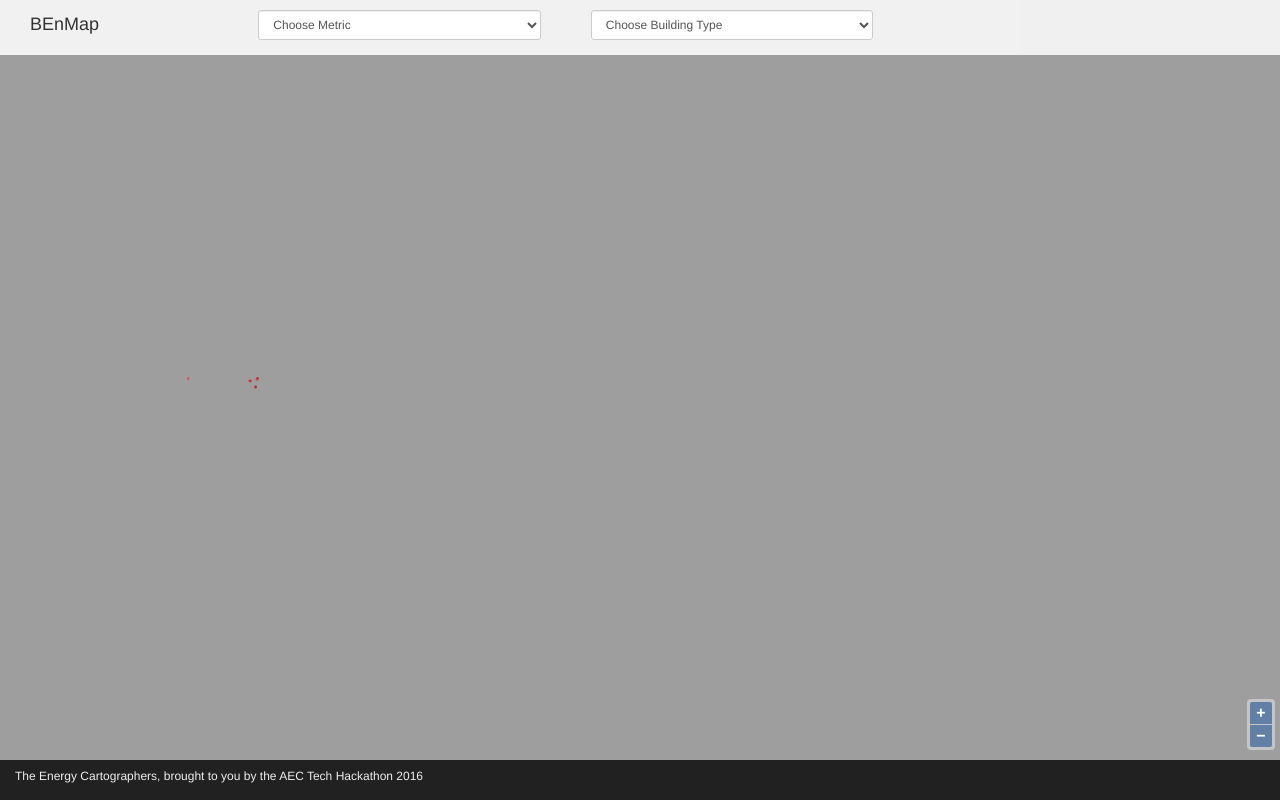
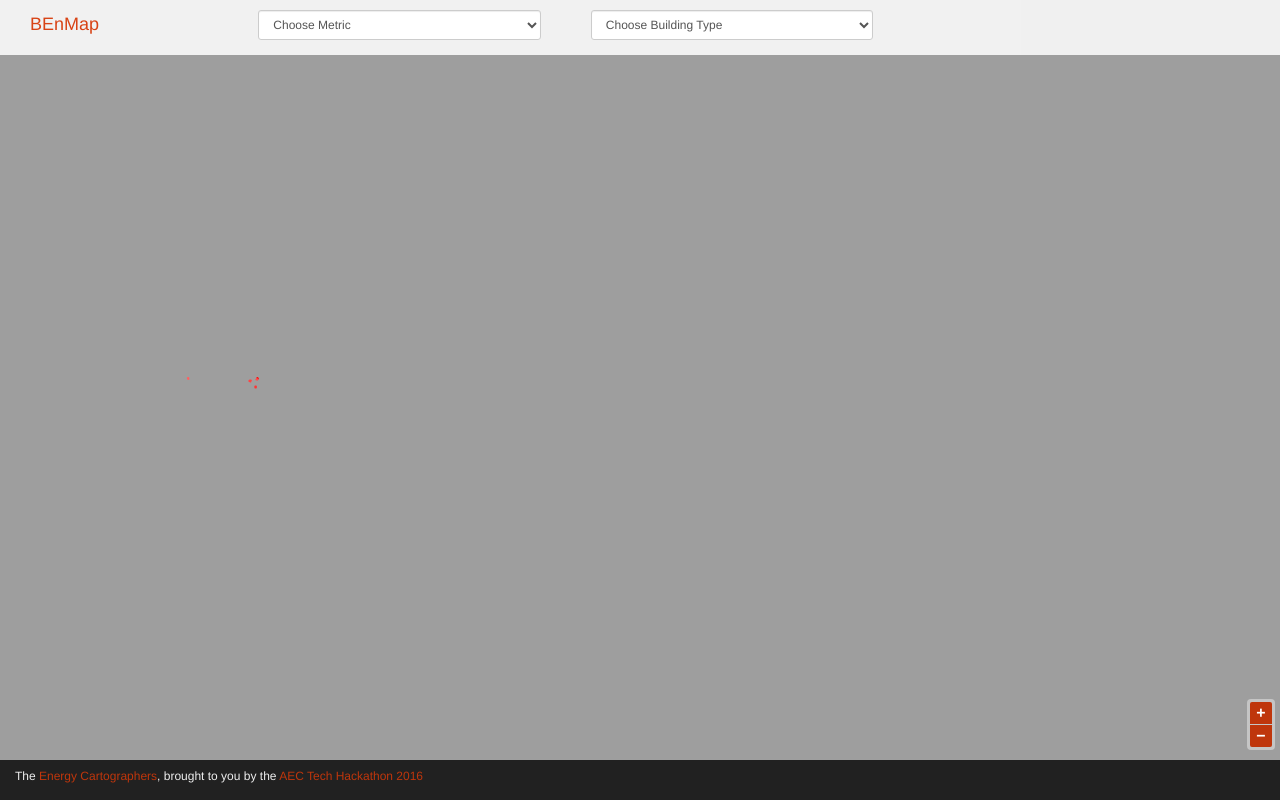
Before and after one commit to ladybug-tools/benmap, a website: page browser/index.html in a window 1280 px wide. Drawn offline with Linux system fonts and the light colour scheme.

Commit message:
colors, need to scale the colors properly

```diff
--- a/browser/css/style.css
+++ b/browser/css/style.css
@@ -1,6 +1,15 @@
 /*UTIL CLASSES*/
+
 a {
     text-decoration: none !important;
+}
+
+a.brand {
+    color: rgba(216, 67, 21, 1);
+}
+
+a.footer {
+    color: rgba(191, 54, 12, 1);
 }
 
 .bg-black {
@@ -8,14 +17,16 @@ a {
 }
 
 .bg-translucent {
-    background: rgba(255,255,255,0.85);
+    background: rgba(255, 255, 255, 0.85);
 }
 
 .brand {
     color: #EEEEEE;
 }
 
+
 /*LAYOUTS*/
+
 .fixed-nav {
     padding-top: 50px;
 }
@@ -41,7 +52,9 @@ a {
     min-height: 40px;
 }
 
+
 /*MAPS*/
+
 #map {
     min-height: 500px;
     height: 100%;
@@ -55,7 +68,21 @@ a {
     right: 5px;
 }
 
+.ol-control button,
+.ol-control button:visited,
+.ol-control button:focus
+ {
+    background: rgba(191, 54, 12, 1);
+}
+
+
+.ol-control button:active,
+.ol-control button:hover {
+    background: rgba(255,138,101 ,1);
+}
+
 /*CUSTOM STYLING*/
+
 .tile-rect {
     float: left;
     min-width: 100px;
@@ -66,6 +93,7 @@ a {
     /*border: 1px solid gray;*/
     /*box-shadow: 1px 2px 1px 1px gray;*/
 }
+
 .tile-rect h4 {
     margin-top: 5px;
 }
--- a/browser/index.html
+++ b/browser/index.html
@@ -42,7 +42,7 @@
         <div class="row">
             <div class="col-xs-12 bg-translucent">
                 <div class="col-xs-2 tile-rect">
-                    <h4>BEnMap</h4>
+                    <h4><a class="brand" href="/">BEnMap</a></h4>
                 </div>
                 <div class="col-xs-3 tile-rect">
                     <select id="metric" class="form-control input-sm" onchange="trackMetric(this)">
@@ -64,7 +64,7 @@
         <div class="container-fluid">
             <div class="row">
                 <div class="col-xs-12">
-                    <h6 class="brand">The Energy Cartographers, brought to you by the AEC Tech Hackathon 2016</h6>
+                    <h6 class="brand">The <a class="footer" href="https://github.com/chriswmackey/BEnMap">Energy Cartographers</a>, brought to you by the <a class="footer" href="http://core.thorntontomasetti.com/event/aec-technology-symposium-and-hackathon-2016/">AEC Tech Hackathon 2016</a></h6>
                 </div>
             </div>
         </div>
--- a/browser/js/main.js
+++ b/browser/js/main.js
@@ -9,19 +9,22 @@ function getFilter(filter) {
 };
 
 function setStyles(feature) {
-    console.log(feature.getProperties());
-    var scale = chroma.scale(['rgba(250,250,250 ,1)', 'rgba(183,28,28 ,1)']).domain([0, 30]);
+    // console.log(feature);
+    var scale = chroma.scale(['white', 'red']).domain([0, 35]);
 
-    var value = feature.getProperties().PART_HEIGH;
+    var value = feature.properties["PART_HEIGH"];
 
     var color = scale(value).rgb();
-    var alpha = scale(value).alpha();
+    console.log(value, color);
+    // var alpha = scale(value).alpha();
 
     var rgba = "rgba(" + color[0] + "," + color[1] + "," + color[2];
-    var rgbaStroke = rgba + ", 1)"
-    var rgbaFill = rgba + ", 0.8)"
-    console.log(rgba, rgbaStroke, rgbaFill)
-    return style[feature.getProperties().PARCEL_ID] = new ol.style.Style({
+    var rgbaStroke = rgba + ",1)";
+    var rgbaFill = rgba + ",0.8)";
+
+    console.log(rgbaStroke);
+
+    return style[feature.properties["PARCEL_ID"]] = new ol.style.Style({
         stroke: new ol.style.Stroke({
             color: rgbaStroke,
             width: 2
@@ -35,44 +38,46 @@ function setStyles(feature) {
 
 
 
-var styles = {
-    'R1': new ol.style.Style({
-        stroke: new ol.style.Stroke({
-            color: 'rgba(142,36,170 ,1)',
-            width: 2
-        }),
-        fill: new ol.style.Fill({
-            color: 'rgba(142,36,170 ,0.6)'
-        })
-    }),
-    'R2': new ol.style.Style({
-        stroke: new ol.style.Stroke({
-            color: 'rgba(0,172,193 ,1)',
-            width: 2
-        }),
-        fill: new ol.style.Fill({
-            color: 'rgba(0,172,193 ,0.6)'
-        })
-    }),
-    'R3': new ol.style.Style({
-        stroke: new ol.style.Stroke({
-            color: 'rgba(255,179,0 ,1)',
-            width: 2
-        }),
-        fill: new ol.style.Fill({
-            color: 'rgba(255,179,0 ,0.6)'
-        })
-    })
-}
-
+// var styles = {
+//     'R1': new ol.style.Style({
+//         stroke: new ol.style.Stroke({
+//             color: 'rgba(142,36,170 ,1)',
+//             width: 2
+//         }),
+//         fill: new ol.style.Fill({
+//             color: 'rgba(142,36,170 ,0.6)'
+//         })
+//     }),
+//     'R2': new ol.style.Style({
+//         stroke: new ol.style.Stroke({
+//             color: 'rgba(0,172,193 ,1)',
+//             width: 2
+//         }),
+//         fill: new ol.style.Fill({
+//             color: 'rgba(0,172,193 ,0.6)'
+//         })
+//     }),
+//     'R3': new ol.style.Style({
+//         stroke: new ol.style.Stroke({
+//             color: 'rgba(255,179,0 ,1)',
+//             width: 2
+//         }),
+//         fill: new ol.style.Fill({
+//             color: 'rgba(255,179,0 ,0.6)'
+//         })
+//     })
+// }
 
 var styleFunction = function(feature) {
     //console.log("in function prop", feature.getProperties());
-    console.log("in function getkey", feature.getProperties()["PART_USE"]);
-    var res = setStyles(feature);
-    console.log(res);
-    // return styles[feature.getProperties()["PART_USE"]];
-    return res;
+    // console.log("in function getkey", feature.getProperties()["PART_USE"]);
+    // var res1 = style[feature.getProperties()["PARCEL_ID"]]
+    // var res = setStyles(feature);
+    // debugger;
+    console.log(style[feature.getProperties()["PARCEL_ID"]]);
+
+    return style[feature.getProperties()["PARCEL_ID"]];
+    // return style;
 }
 
 
@@ -104,16 +109,23 @@ $(document).ready(function() {
     $.getJSON("5_building_sample_epsg3857.geojson", function(json) {
         console.log(json);
 
+        json.features.map(function(feature){
+            // console.log(feature);
+            setStyles(feature);
+        })
+        console.log(style);
+        debugger;
+
 
         var vectorSource = new ol.source.Vector({
             features: (new ol.format.GeoJSON()).readFeatures(json)
         });
 
-
         var vectorLayer = new ol.layer.Vector({
             source: vectorSource,
             style: styleFunction
         });
+        debugger;
 
         olMap.addLayer(vectorLayer);
     });
```
